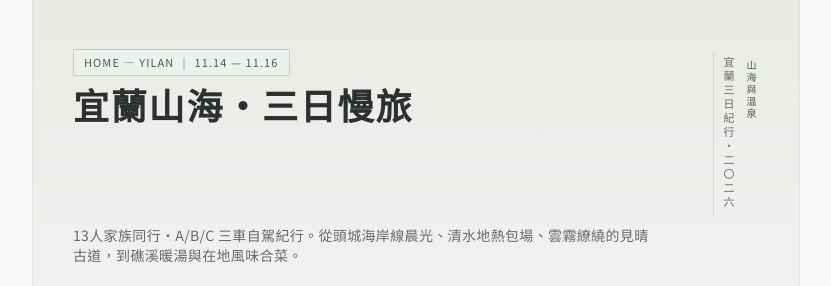
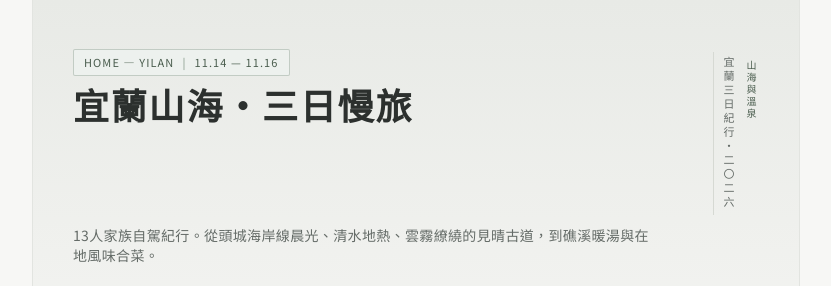
Before and after one commit to TeresaXu1217/2026-Yilan-Family-Travel, a plain HTML site: page index.html in a window 1280 px wide. Shown: the top 286 px of the page, without its empty margins (224-1055 px from the left). Drawn offline with nearby package versions, Linux system fonts and the light colour scheme.

Commit message:
Revise family trip description in index.html

```diff
--- a/index.html
+++ b/index.html
@@ -123,7 +123,7 @@
             </div>
 
             <p class="mt-2.5 text-xs sm:text-sm text-ink-muted tracking-wide leading-relaxed max-w-xl">
-                13人家族同行・A/B/C 三車自駕紀行。從頭城海岸線晨光、清水地熱包場、雲霧繚繞的見晴古道，到礁溪暖湯與在地風味合菜。
+                13人家族自駕紀行。從頭城海岸線晨光、清水地熱、雲霧繚繞的見晴古道，到礁溪暖湯與在地風味合菜。
             </p>
 
             <!-- 兩晚住宿快速資訊卡（已更新正確網址 + Google Maps） -->
```
